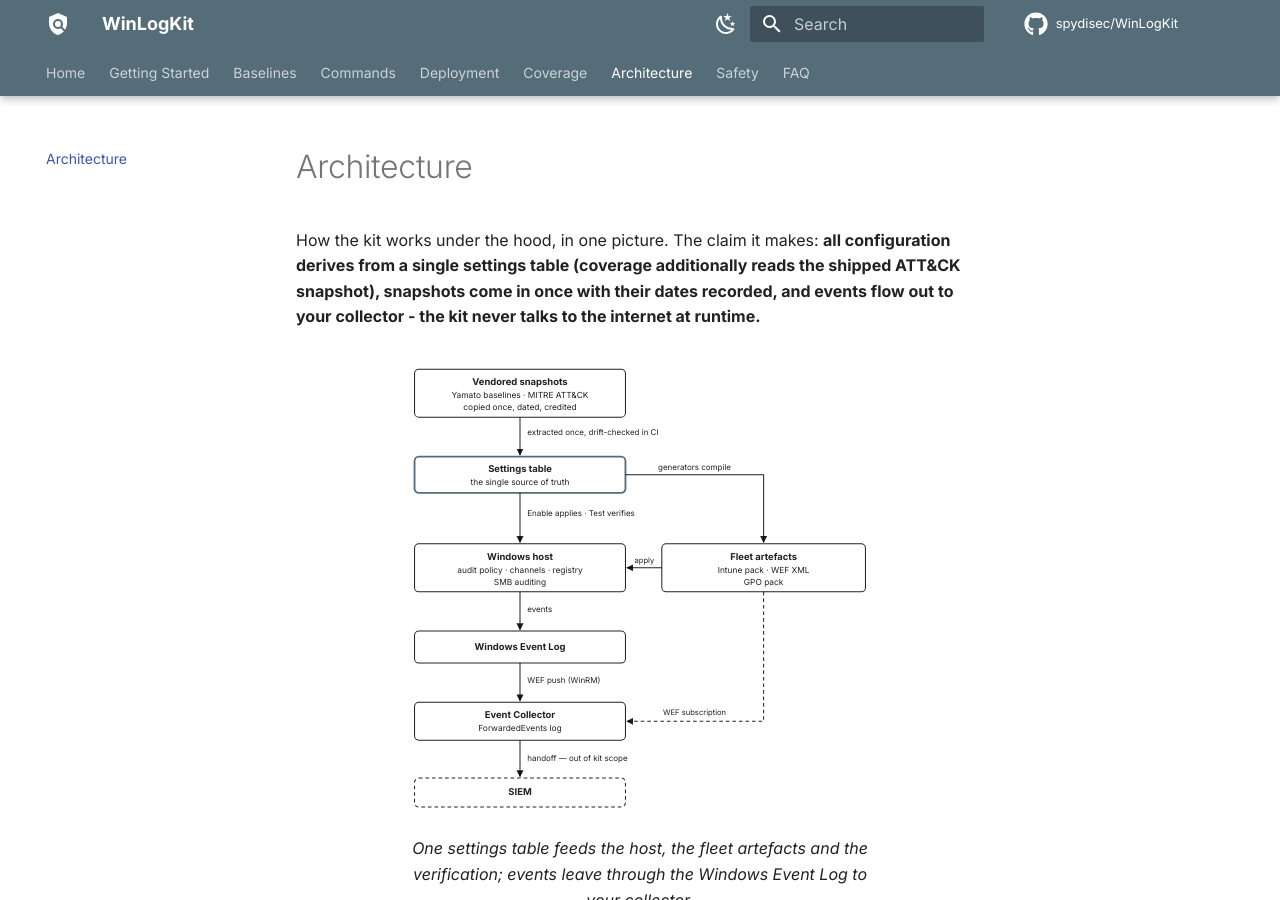
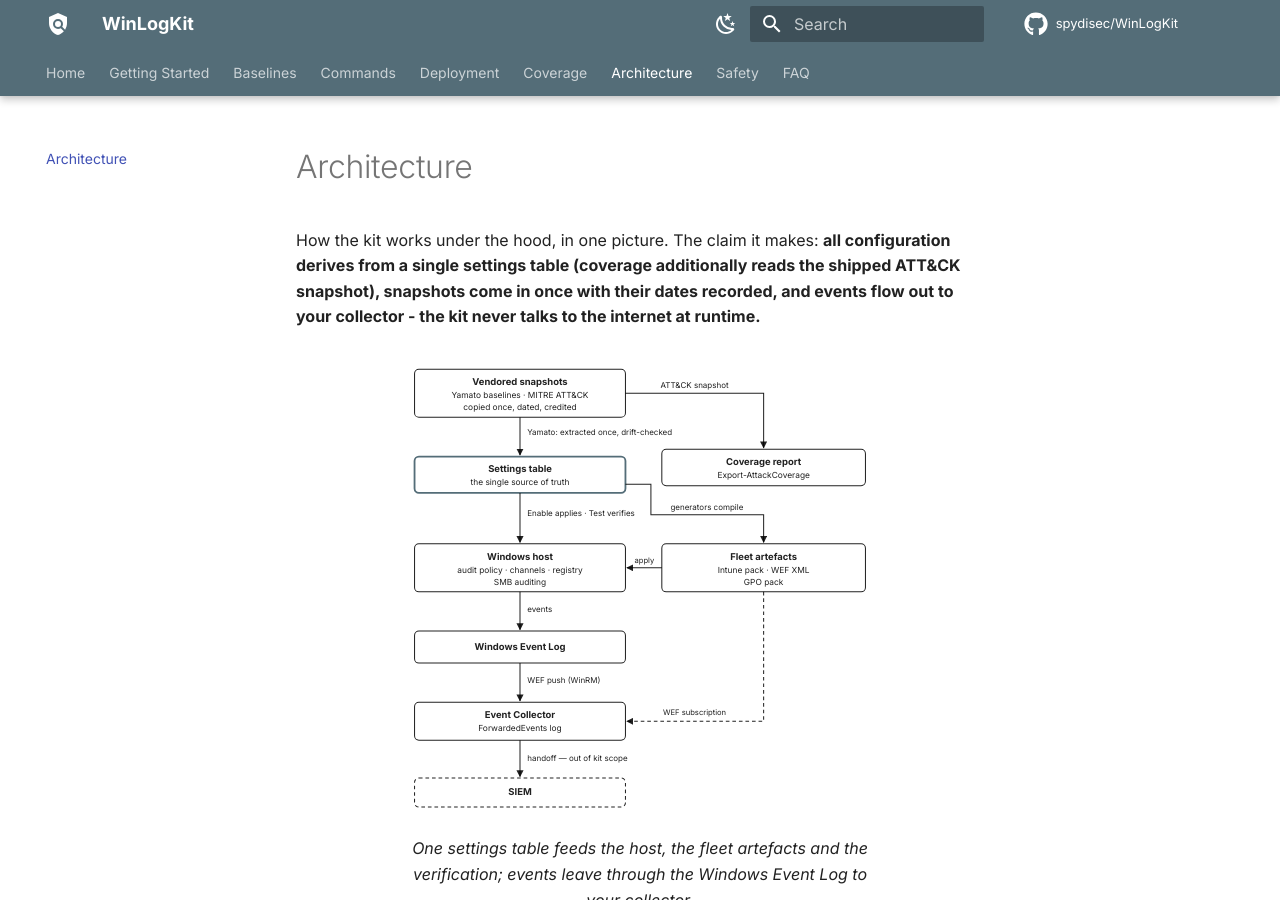
Before and after one commit to spydisec/WinLogKit, an MkDocs documentation site: the page built from docs/architecture.md, in a window 1280 px wide and 900 px high. Built offline with MkDocs 1.6.1 and Material for MkDocs 9.7.7, drawn with Linux system fonts in a browser that asks for light colours; comment, search, counter and statistics services are not loaded.

Commit message:
CodeRabbit triage on PR #18: both fixed
- Architecture SVG now draws the two snapshot destinations: ATT&CK data
  branches to a Coverage report node; generators arrow re-routed around
  it; ARIA label updated
- Minimal-vs-Heavy arrow carries the IPsec event IDs (4960-63, 5478-85)
  as the caption promises

Geometry re-linted: no overlapping boxes, all labels on canvas.

Co-Authored-By: Claude Fable 5 <noreply@anthropic.com>

```diff
--- a/docs/architecture.md
+++ b/docs/architecture.md
@@ -7,7 +7,7 @@ with their dates recorded, and events flow out to your collector - the kit
 never talks to the internet at runtime.**
 
 <figure markdown>
-<svg viewBox="0 0 660 620" role="img" aria-label="Data flows from vendored snapshots into one settings table; Enable applies and Test verifies it on the Windows host, generators compile fleet artefacts from it, host events flow to the Windows Event Log, over WEF to a collector, and hand off to the SIEM." style="max-width: 660px; width: 100%; height: auto; font-family: inherit;">
+<svg viewBox="0 0 660 620" role="img" aria-label="Vendored snapshots feed two destinations: Yamato baselines into the settings table, and the ATT&CK snapshot into the coverage report. Enable applies and Test verifies the settings table on the Windows host, generators compile fleet artefacts from it, host events flow to the Windows Event Log, over WEF to a collector, and hand off to the SIEM." style="max-width: 660px; width: 100%; height: auto; font-family: inherit;">
   <defs>
     <marker id="arr" viewBox="0 0 10 10" refX="9" refY="5" markerWidth="7" markerHeight="7" orient="auto-start-reverse">
       <path d="M 0 0 L 10 5 L 0 10 z" fill="currentColor"/>
@@ -21,7 +21,8 @@ never talks to the internet at runtime.**
     <rect x="20"  y="370" width="290" height="44" rx="6"/>
     <rect x="20"  y="468" width="290" height="52" rx="6"/>
     <rect x="20"  y="572" width="290" height="40" rx="6" stroke-dasharray="5 4"/>
-    <!-- right column box -->
+    <!-- right column boxes -->
+    <rect x="360" y="120" width="280" height="50" rx="6"/>
     <rect x="360" y="250" width="280" height="66" rx="6"/>
   </g>
   <g fill="currentColor" font-size="13" text-anchor="middle">
@@ -37,6 +38,8 @@ never talks to the internet at runtime.**
     <text x="165" y="490" font-weight="bold">Event Collector</text>
     <text x="165" y="508" font-size="11.5">ForwardedEvents log</text>
     <text x="165" y="596" font-weight="bold">SIEM</text>
+    <text x="500" y="141" font-weight="bold">Coverage report</text>
+    <text x="500" y="159" font-size="11.5">Export-AttackCoverage</text>
     <text x="500" y="272" font-weight="bold">Fleet artefacts</text>
     <text x="500" y="290" font-size="11.5">Intune pack &#183; WEF XML</text>
     <text x="500" y="306" font-size="11.5">GPO pack</text>
@@ -47,20 +50,23 @@ never talks to the internet at runtime.**
     <line x1="165" y1="316" x2="165" y2="368"/>
     <line x1="165" y1="414" x2="165" y2="466"/>
     <line x1="165" y1="520" x2="165" y2="570"/>
-    <!-- settings -> generators (elbow right) -->
-    <path d="M 310 155 L 500 155 L 500 248"/>
+    <!-- snapshots -> coverage report (ATT&CK data, elbow right) -->
+    <path d="M 310 43 L 500 43 L 500 118"/>
+    <!-- settings -> generators (elbow right, past the coverage box) -->
+    <path d="M 310 168 L 345 168 L 345 210 L 500 210 L 500 248"/>
     <!-- fleet -> host (Intune/GPO apply) -->
     <path d="M 360 283 L 312 283"/>
     <!-- fleet -> collector (WEF subscription, elbow down right) -->
     <path d="M 500 316 L 500 494 L 312 494" stroke-dasharray="5 4"/>
   </g>
   <g fill="currentColor" font-size="11">
-    <text x="175" y="100"  text-anchor="start">extracted once, drift-checked in CI</text>
+    <text x="175" y="100"  text-anchor="start">Yamato: extracted once, drift-checked</text>
+    <text x="405" y="36"   text-anchor="middle">ATT&amp;CK snapshot</text>
     <text x="175" y="212"  text-anchor="start">Enable applies &#183; Test verifies</text>
     <text x="175" y="344"  text-anchor="start">events</text>
     <text x="175" y="442"  text-anchor="start">WEF push (WinRM)</text>
     <text x="175" y="548"  text-anchor="start">handoff &#8212; out of kit scope</text>
-    <text x="405" y="148"  text-anchor="middle">generators compile</text>
+    <text x="422" y="203"  text-anchor="middle">generators compile</text>
     <text x="336" y="276"  text-anchor="middle" font-size="10.5">apply</text>
     <text x="405" y="486"  text-anchor="middle" font-size="10.5">WEF subscription</text>
   </g>
```
Also changed, not shown: docs/baselines.md (+1 -1 lines).
